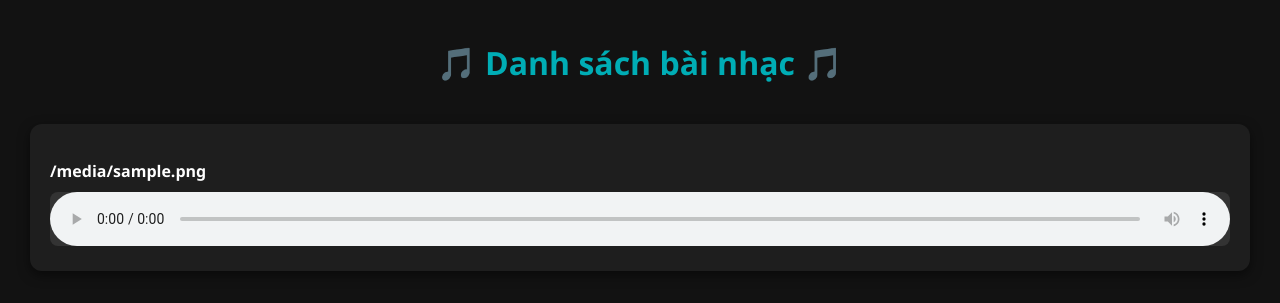
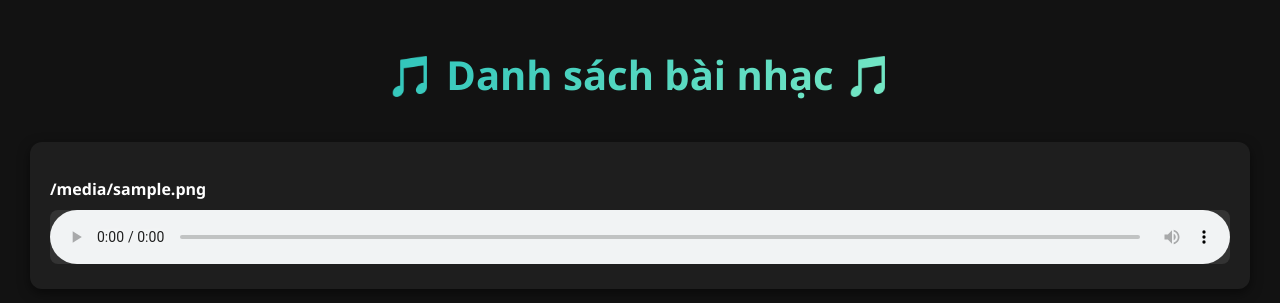
Before and after one commit to cyb3r-Kn1ght/Cryptography_Project, a Flask app: template myapp/templates/index.html in a window 1280 px wide. Shown: the top 303 px of the page. Run offline with Flask 3, Linux system fonts and the light colour scheme; the template is opened without the code that fills it: most values are stand-ins (such as "Sample title", 1, 10 or a date in 2020).

Commit message:
Thêm tí css

```diff
--- a/myapp/static/style/musicpage.css
+++ b/myapp/static/style/musicpage.css
@@ -8,9 +8,13 @@ body {
 
 h1 {
     text-align: center;
-    color: #00adb5;
     margin-bottom: 40px;
+    font-size: 2.5em;
+    background: linear-gradient(135deg, #00adb5, #a6ffcb);
+    -webkit-background-clip: text;
+    -webkit-text-fill-color: transparent;
 }
+
 
 .music-list {
     display: grid;
```
